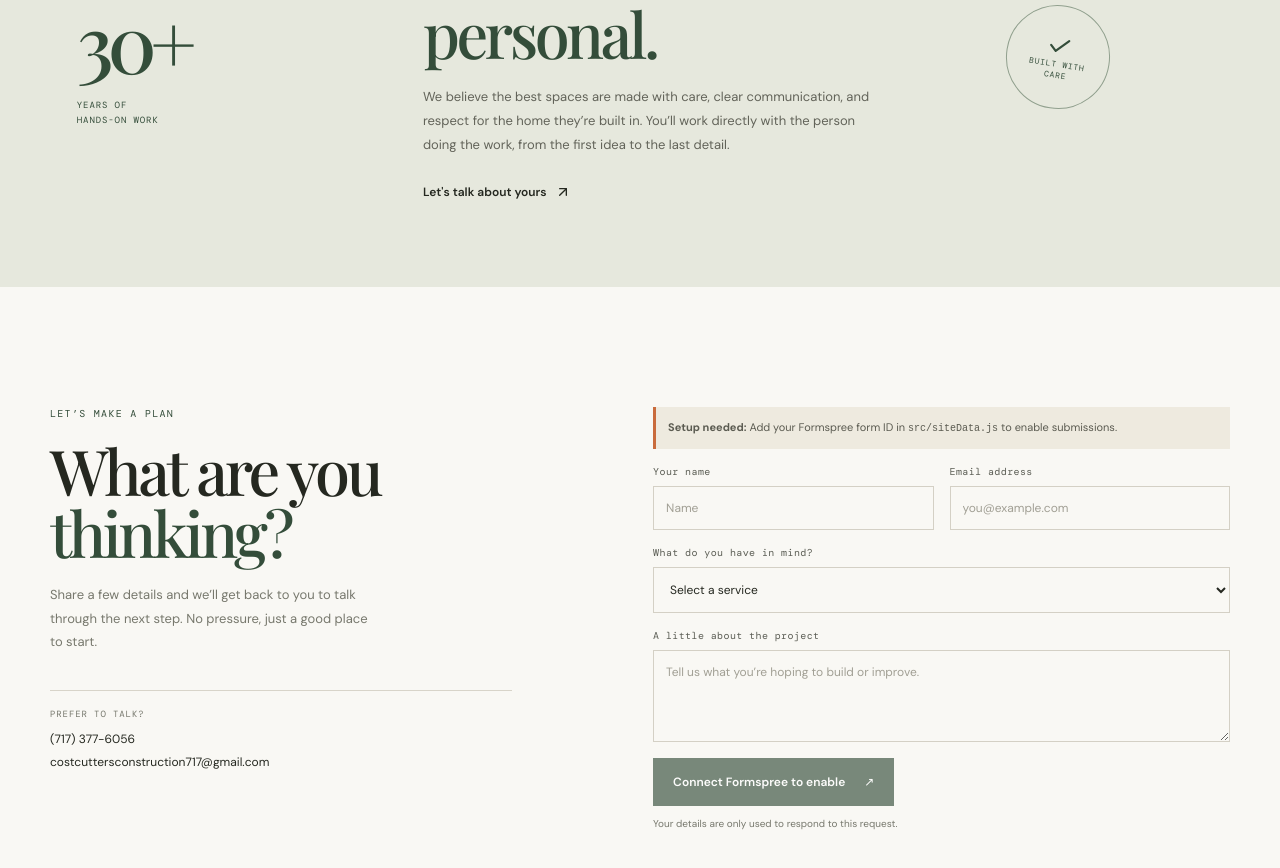
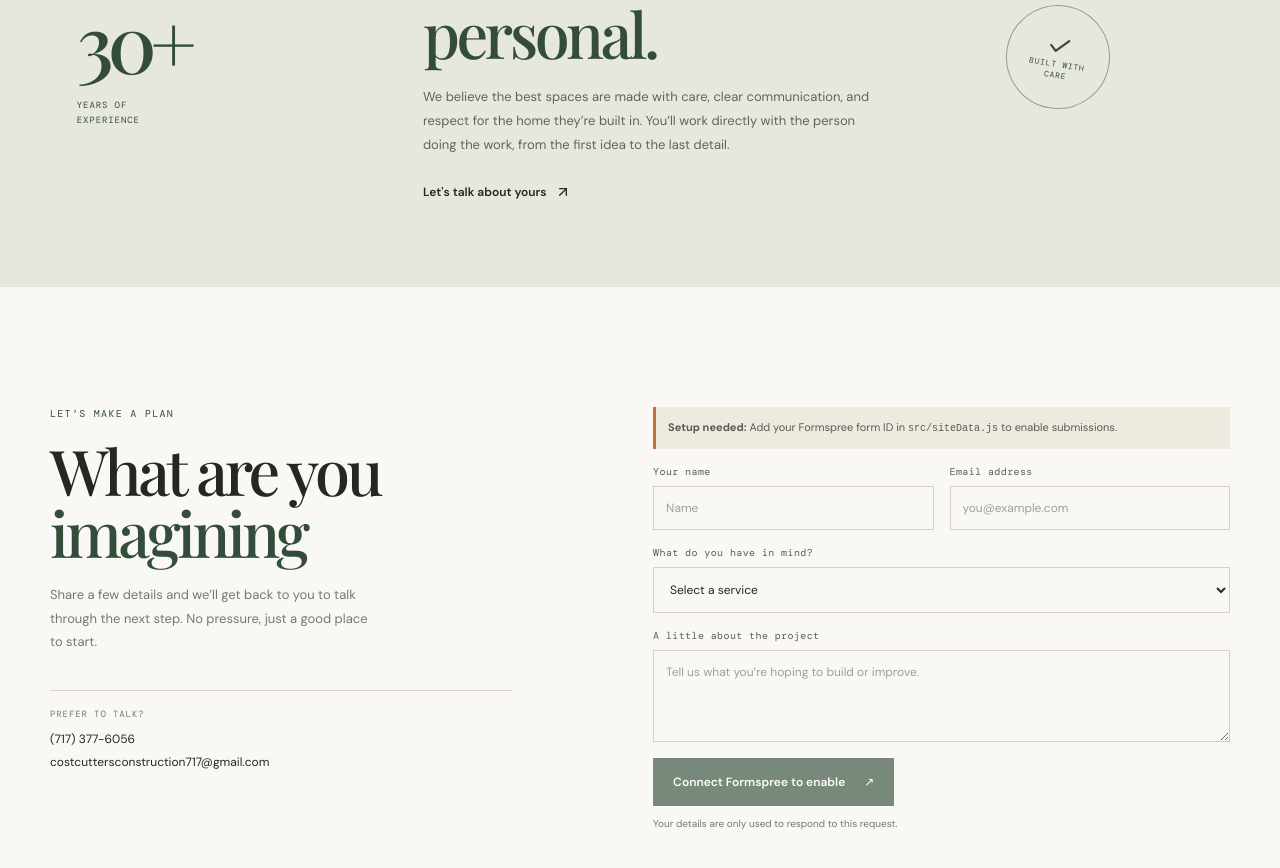
Before and after one commit to leviglad54/Cost-Cutters-Website, a React (Vite) app: page / in a window 1280 px wide. Shown: the part 3025-3893 px from the top of the page. Built offline with nearby package versions, Linux system fonts and the light colour scheme; a web font is replaced by a local one.

Commit message:
Update App.jsx

```diff
--- a/src/App.jsx
+++ b/src/App.jsx
@@ -24,8 +24,8 @@ function App() {
       <section className="trust-strip" aria-label="What to expect"><div><Ruler /><span>Thoughtful planning</span></div><div><Hammer /><span>Skilled hands</span></div><div><ShieldCheck /><span>Built with care</span></div></section>
       <section className="section services-section" id="services"><div className="section-heading"><div><p className="eyebrow">WHAT WE DO</p><h2>Made for your<br /><em>everyday.</em></h2></div><p className="section-intro">From the first conversation to the final clean-up, good work starts with listening. Here are a few ways we can help.</p></div><div className="service-list">{business.services.map(service => <ServiceCard key={service.number} service={service} />)}</div></section>
       <section className="projects-section section" id="projects"><div className="section-heading"><div><p className="eyebrow">A FEW FAVORITES</p><h2>Work that feels<br /><em>like home.</em></h2></div><p className="section-intro">Every project is different. These placeholders are ready for real photos that show the care behind the details.</p></div><div className="project-grid">{business.projects.map((project, index) => <ProjectCard key={project.title} project={project} index={index} />)}</div></section>
-      <section className="about-section" id="about"><div className="about-number"><span>{business.yearsExperience}</span><small>YEARS OF<br />HANDS-ON WORK</small></div><div className="about-copy"><p className="eyebrow">A LITTLE ABOUT US</p><h2>Good work is<br /><em>personal.</em></h2><p>We believe the best spaces are made with care, clear communication, and respect for the home they’re built in. You’ll work directly with the person doing the work, from the first idea to the last detail.</p><a className="text-link" href="#contact">Let's talk about yours <ArrowUpRight size={16} /></a></div><div className="about-stamp" aria-hidden="true"><Check size={26} /><span>BUILT WITH<br />CARE</span></div></section>
-      <section className="contact-section section" id="contact"><div className="contact-copy"><p className="eyebrow">LET’S MAKE A PLAN</p><h2>What are you<br /><em>thinking?</em></h2><p>Share a few details and we’ll get back to you to talk through the next step. No pressure, just a good place to start.</p><div className="contact-direct"><span>Prefer to talk?</span><a href={`tel:${business.phoneHref}`}>{business.phone}</a><a href={`mailto:${business.email}`}>{business.email}</a></div></div><ContactForm /></section>
+      <section className="about-section" id="about"><div className="about-number"><span>{business.yearsExperience}</span><small>YEARS OF<br />EXPERIENCE</small></div><div className="about-copy"><p className="eyebrow">A LITTLE ABOUT US</p><h2>Good work is<br /><em>personal.</em></h2><p>We believe the best spaces are made with care, clear communication, and respect for the home they’re built in. You’ll work directly with the person doing the work, from the first idea to the last detail.</p><a className="text-link" href="#contact">Let's talk about yours <ArrowUpRight size={16} /></a></div><div className="about-stamp" aria-hidden="true"><Check size={26} /><span>BUILT WITH<br />CARE</span></div></section>
+      <section className="contact-section section" id="contact"><div className="contact-copy"><p className="eyebrow">LET’S MAKE A PLAN</p><h2>What are you<br /><em>imagining</em></h2><p>Share a few details and we’ll get back to you to talk through the next step. No pressure, just a good place to start.</p><div className="contact-direct"><span>Prefer to talk?</span><a href={`tel:${business.phoneHref}`}>{business.phone}</a><a href={`mailto:${business.email}`}>{business.email}</a></div></div><ContactForm /></section>
     </main>
     <footer className="site-footer"><a className="brand footer-brand" href="#top"><span className="brand-mark" aria-hidden="true">O<span>+</span>L</span><span><strong>{business.name}</strong><small>{business.trade}</small></span></a><p>Made with care in {business.serviceArea.replace(/^Serving /, '')}.</p><a href="#top">Back to top ↑</a><small className="copyright">© {new Date().getFullYear()} {business.name}</small></footer>
   </>;
```
